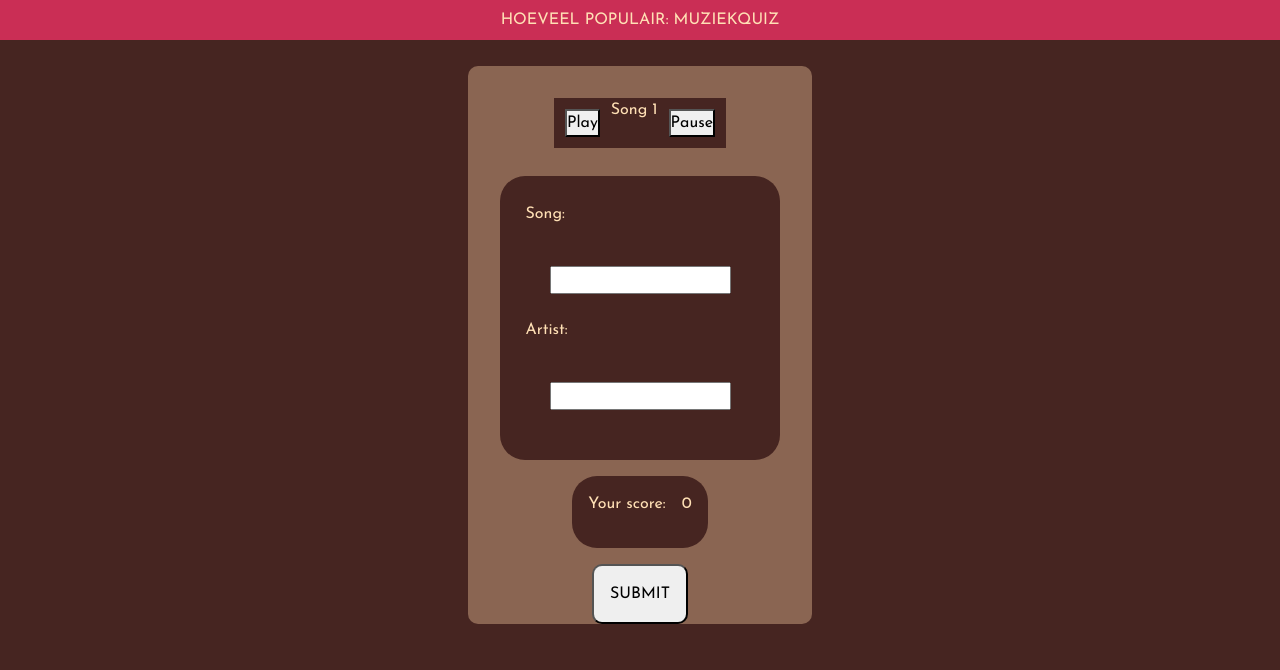
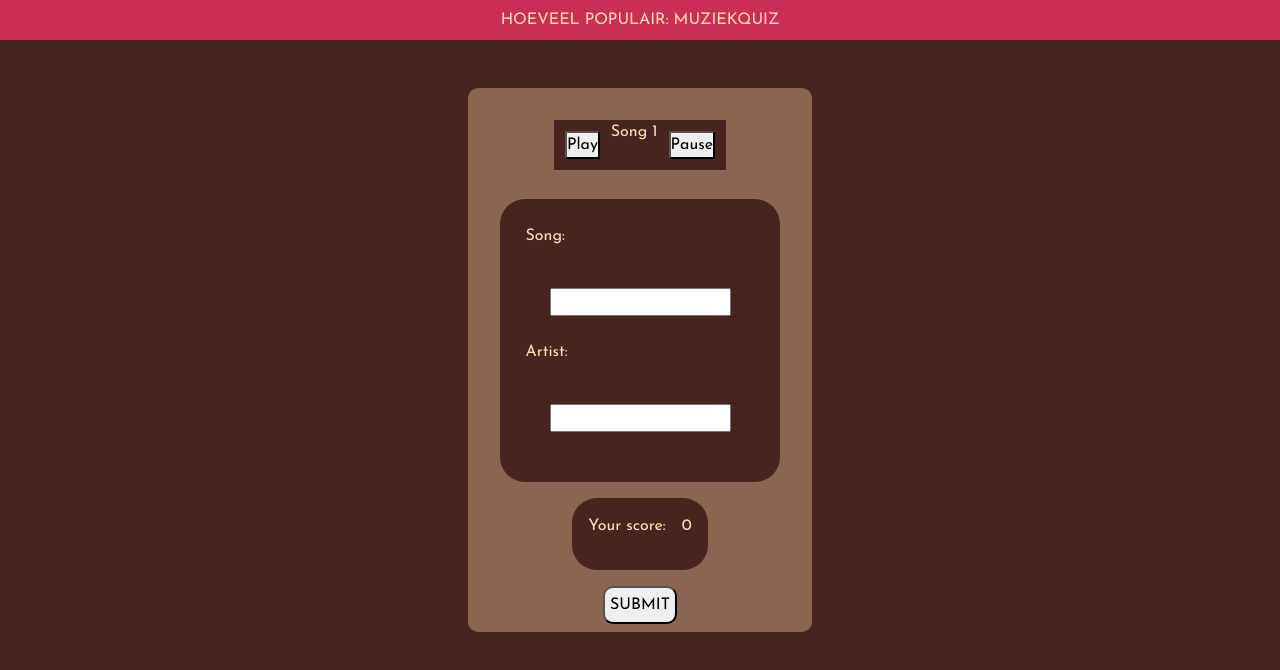
Before and after one commit to StibSky/JSGame-tryout, a plain HTML site: page index.html in a window 1280 px wide. Drawn offline with nearby package versions, Linux system fonts and the light colour scheme.

Commit message:
fixed button

```diff
--- a/style.css
+++ b/style.css
@@ -17,6 +17,7 @@
         background-color: #CA2E55;
         color: #FFE0B5;
         padding: 1vh;
+        margin-bottom: 3em;
     }
 
 
@@ -90,9 +91,9 @@
     }
 
     #sumbit {
-        padding: 1em;
+        padding: 0.3em;
         border-radius: 10px;
-
+        margin-bottom: 0.5em;
     }
 
     #songName, #artistName {
```
